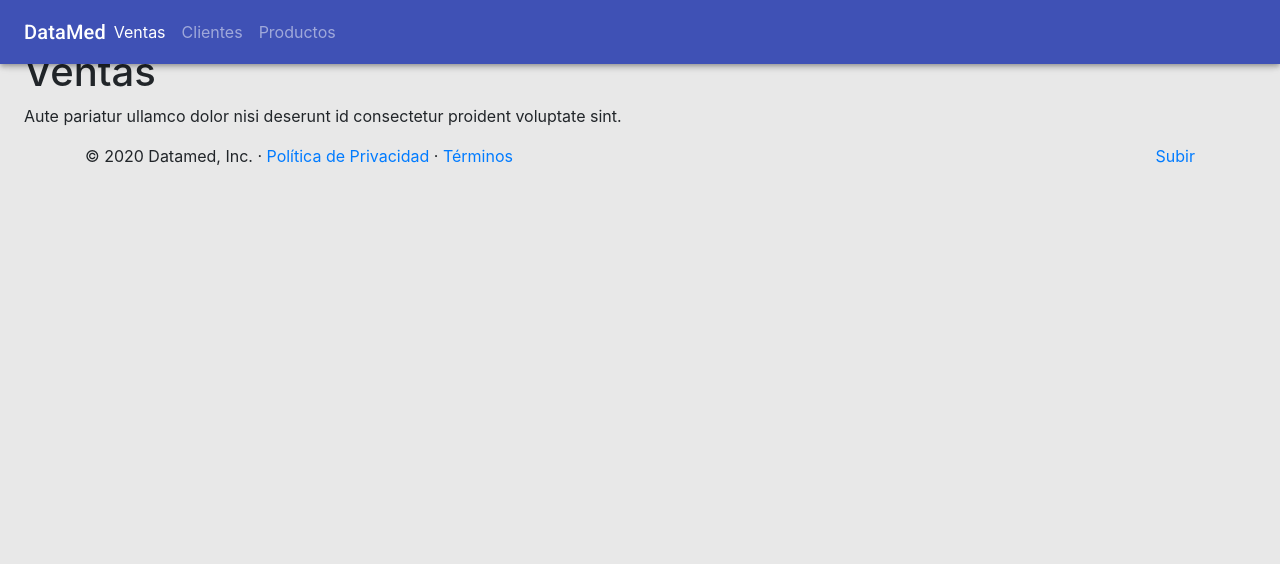
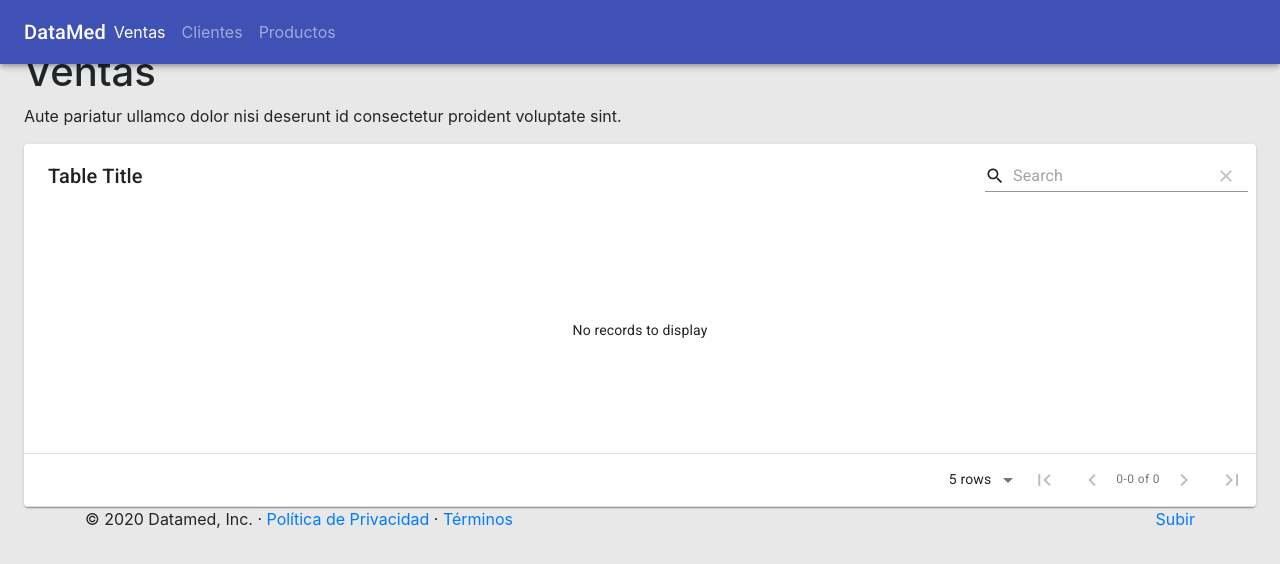
Before and after one commit to jenriquelopezdev/test_customer_web, a React (Create React App) app: page /#/ in a window 1280 px wide. Shown: the top 564 px of the page. Built offline with nearby package versions, Linux system fonts and the light colour scheme.

Commit message:
Add table Sales
Component

```diff
--- a/src/componentes/home/Home.js
+++ b/src/componentes/home/Home.js
@@ -2,6 +2,7 @@ import React from "react";
 
 import Menu from "../menu/Menu";
 import Footer from "../footer/Footer";
+import Sales from "./sales/Sales";
 
 import { Container, Grid, Card } from "@material-ui/core";
 
@@ -26,7 +27,7 @@ class Home extends React.Component {
 
               <Grid item xs={12}>
                 <Card>
-
+                  <Sales />
                 </Card>
               </Grid>
             </Grid>
```
